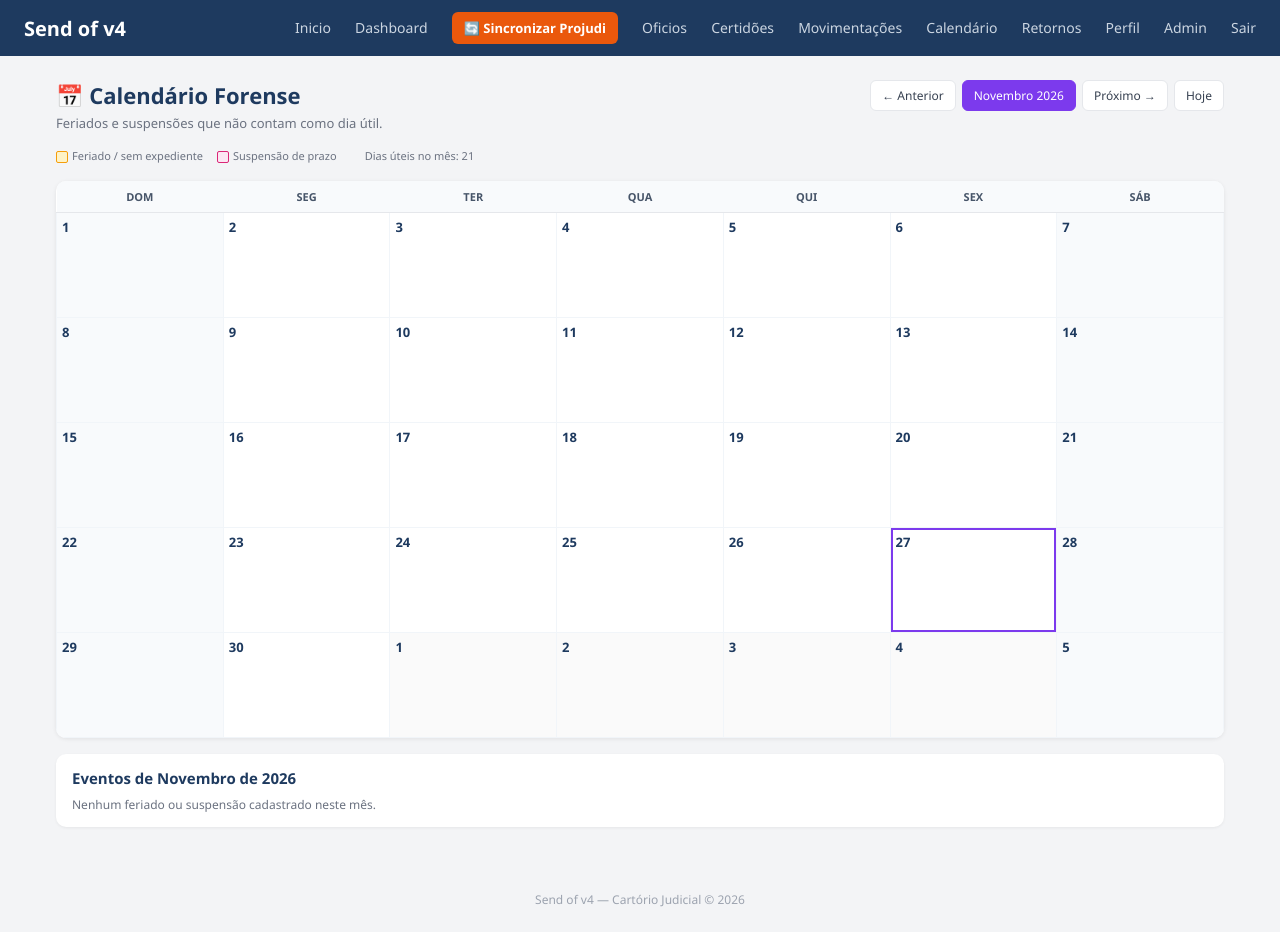
After one commit to guedinho953/send_of_v4, a Django app: page /projudi/calendario/ in a window 1280 px wide. The commit adds this page. Run offline with Django 5.2, Linux system fonts and the light colour scheme; a user stored in the database is signed in; tables that the repository leaves empty hold one stand-in row (values such as "Sample post").

Commit message:
feat: tela visual de calendario forense

```diff
--- /dev/null
+++ b/projudi/calendario_views.py
@@ -0,0 +1,129 @@
+"""Calendário forense: feriados, suspensões e dias úteis."""
+
+from __future__ import annotations
+
+import calendar
+from datetime import date, timedelta
+
+from django.contrib.auth.mixins import LoginRequiredMixin
+from django.views.generic import TemplateView
+
+
+MESES = [
+    'Janeiro', 'Fevereiro', 'Março', 'Abril', 'Maio', 'Junho',
+    'Julho', 'Agosto', 'Setembro', 'Outubro', 'Novembro', 'Dezembro',
+]
+
+
+class CalendarioForenseView(LoginRequiredMixin, TemplateView):
+    template_name = 'projudi/calendario_forense.html'
+
+    def get_context_data(self, **kwargs):
+        context = super().get_context_data(**kwargs)
+        from projudi.models import Feriado, SuspensaoPrazo
+
+        hoje = date.today()
+        try:
+            ano = int(self.request.GET.get('ano') or hoje.year)
+            mes = int(self.request.GET.get('mes') or hoje.month)
+        except (TypeError, ValueError):
+            ano, mes = hoje.year, hoje.month
+        if not 1 <= mes <= 12:
+            mes = hoje.month
+        if not 1900 <= ano <= 2200:
+            ano = hoje.year
+
+        tenant = getattr(self.request.user, 'tenant', None)
+        feriados = Feriado.objects.filter(is_active=True)
+        suspensoes = SuspensaoPrazo.objects.filter(is_active=True)
+        if tenant:
+            feriados = feriados.filter(tenant=tenant)
+            suspensoes = suspensoes.filter(tenant=tenant)
+
+        eventos = {}
+
+        def adicionar(dia, texto, tipo):
+            if dia.year == ano and dia.month == mes:
+                eventos.setdefault(dia, []).append({
+                    'texto': texto,
+                    'tipo': tipo,
+                })
+
+        for feriado in feriados:
+            if feriado.tipo == 'fixo':
+                if feriado.mes == mes and feriado.dia:
+                    try:
+                        dia = date(ano, mes, feriado.dia)
+                    except ValueError:
+                        continue
+                    adicionar(
+                        dia, feriado.nome, 'feriado')
+            elif feriado.data:
+                adicionar(feriado.data, feriado.nome, 'feriado')
+
+        for suspensao in suspensoes:
+            if not suspensao.data_inicio or not suspensao.data_fim:
+                continue
+            dia = max(suspensao.data_inicio, date(ano, mes, 1))
+            fim = min(suspensao.data_fim, date(
+                ano, mes, calendar.monthrange(ano, mes)[1]))
+            while dia <= fim:
+                adicionar(dia, suspensao.nome, 'suspensao')
+                dia += timedelta(days=1)
+
+        cal = calendar.Calendar(firstweekday=6)
+        semanas = []
+        for semana in cal.monthdatescalendar(ano, mes):
+            celulas = []
+            for dia in semana:
+                eventos_dia = eventos.get(dia, [])
+                celulas.append({
+                    'data': dia,
+                    'numero': dia.day,
+                    'no_mes': dia.month == mes,
+                    'fim_semana': dia.weekday() >= 5,
+                    'hoje': dia == hoje,
+                    'feriado': any(
+                        e['tipo'] == 'feriado' for e in eventos_dia),
+                    'suspensao': any(
+                        e['tipo'] == 'suspensao' for e in eventos_dia),
+                    'eventos': eventos_dia,
+                })
+            semanas.append(celulas)
+
+        primeiro = date(ano, mes, 1)
+        anterior = primeiro - timedelta(days=1)
+        proximo = date(
+            ano + (1 if mes == 12 else 0),
+            1 if mes == 12 else mes + 1,
+            1,
+        )
+
+        eventos_mes = []
+        for dia in sorted(eventos):
+            for ev in eventos[dia]:
+                eventos_mes.append({
+                    'data': dia,
+                    'texto': ev['texto'],
+                    'tipo': ev['tipo'],
+                })
+
+        context.update({
+            'ano': ano,
+            'mes': mes,
+            'mes_nome': MESES[mes - 1],
+            'semanas': semanas,
+            'hoje': hoje,
+            'eventos_mes': eventos_mes,
+            'ano_anterior': anterior.year,
+            'mes_anterior': anterior.month,
+            'ano_proximo': proximo.year,
+            'mes_proximo': proximo.month,
+            'dias_uteis': sum(
+                1 for d in calendar.Calendar().itermonthdates(ano, mes)
+                if d.month == mes
+                and d.weekday() < 5
+                and d not in eventos
+            ),
+        })
+        return context
--- a/projudi/urls.py
+++ b/projudi/urls.py
@@ -7,6 +7,7 @@ from . import movimentacao_views
 from . import certidao_views
 from . import certidao_peticao_views
 from . import certidao_modelo_views
+from . import calendario_views
 from . import transito_julgado_views
 
 app_name = 'projudi'
@@ -76,6 +77,7 @@ urlpatterns = [
     path('cumprimentos/<int:pk>/logs/json/', cumprimento_views.CumprimentoLogsJsonView.as_view(), name='cumprimento_logs_json'),
 
     # Aba Certidões (separadas por origem: petição x movimentação)
+    path('calendario/', calendario_views.CalendarioForenseView.as_view(), name='calendario_forense'),
     path('certidoes/', certidao_views.CertidaoHubView.as_view(), name='certidao_hub'),
     path('certidoes/dashboard/', certidao_views.CertidaoDashboardView.as_view(), name='certidao_dashboard'),
     path('certidoes/rags/', certidao_views.RagCertidaoListView.as_view(), name='rag_certidoes'),
--- a/templates/base.html
+++ b/templates/base.html
@@ -57,6 +57,7 @@
             <a href="{% url 'projudi:oficio_dashboard' %}">Oficios</a>
             <a href="{% url 'projudi:certidao_hub' %}">Certidões</a>
             <a href="{% url 'projudi:movimentacao_fila' %}">Movimentações</a>
+            <a href="{% url 'projudi:calendario_forense' %}">Calendário</a>
             <a href="{% url 'projudi:retorno_dashboard' %}">Retornos</a>
             {% if request.user.is_authenticated %}
                 <a href="{% url 'accounts:profile' %}">Perfil</a>
--- /dev/null
+++ b/templates/projudi/calendario_forense.html
@@ -0,0 +1,98 @@
+{% extends "base.html" %}
+
+{% block title %}Calendário Forense — Send of v4{% endblock %}
+
+{% block extra_css %}
+<style>
+    .cal-top { display:flex; justify-content:space-between; align-items:flex-start; gap:12px; flex-wrap:wrap; margin-bottom:16px; }
+    .cal-top h1 { margin:0; font-size:22px; color:#1e3a5f; }
+    .cal-top p { margin:4px 0 0; font-size:13px; color:#6b7280; }
+    .cal-nav { display:flex; gap:6px; align-items:center; flex-wrap:wrap; }
+    .cal-nav a, .cal-nav span { padding:6px 11px; border:1px solid #e5e7eb; border-radius:6px; background:#fff; color:#374151; text-decoration:none; font-size:12px; }
+    .cal-nav a:hover { background:#f9fafb; }
+    .cal-nav .atual { background:#7c3aed; color:#fff; border-color:#7c3aed; }
+    .calendario { width:100%; border-collapse:collapse; table-layout:fixed; background:#fff; border-radius:10px; overflow:hidden; box-shadow:0 1px 4px rgba(0,0,0,.08); }
+    .calendario th { background:#f8fafc; color:#475569; padding:8px 4px; font-size:11px; text-transform:uppercase; border-bottom:1px solid #e5e7eb; text-align:center; }
+    .calendario td { height:105px; vertical-align:top; padding:5px; border:1px solid #f1f5f9; }
+    .calendario td.fora { background:#fafafa; color:#cbd5e1; }
+    .calendario td.fim-semana { background:#f8fafc; }
+    .calendario td.feriado { background:#fef3c7; }
+    .calendario td.suspensao { background:#fce7f3; }
+    .calendario td.hoje { box-shadow:inset 0 0 0 2px #7c3aed; }
+    .dia-num { font-weight:700; font-size:13px; color:#1e3a5f; }
+    .evento { margin-top:3px; padding:2px 4px; border-radius:4px; font-size:9px; line-height:1.25; background:#fef3c7; color:#92400e; }
+    .evento.suspensao { background:#fce7f3; color:#9d174d; }
+    .legenda { display:flex; gap:14px; flex-wrap:wrap; font-size:11px; color:#6b7280; margin:10px 0 18px; }
+    .legenda span::before { content:''; display:inline-block; width:10px; height:10px; border-radius:2px; margin-right:4px; vertical-align:middle; }
+    .legenda .feriado::before { background:#fef3c7; border:1px solid #f59e0b; }
+    .legenda .suspensao::before { background:#fce7f3; border:1px solid #db2777; }
+    .lista-eventos { background:#fff; border-radius:10px; padding:14px 16px; box-shadow:0 1px 3px rgba(0,0,0,.06); }
+    .lista-eventos h3 { margin:0 0 8px; font-size:15px; color:#1e3a5f; }
+    .lista-eventos li { margin:4px 0; font-size:12px; color:#374151; }
+    .lista-eventos .data { font-family:monospace; font-weight:700; color:#1e3a5f; display:inline-block; min-width:75px; }
+</style>
+{% endblock %}
+
+{% block content %}
+<div class="cal-top">
+    <div>
+        <h1>📅 Calendário Forense</h1>
+        <p>Feriados e suspensões que não contam como dia útil.</p>
+    </div>
+    <div class="cal-nav">
+        <a href="?ano={{ ano_anterior }}&mes={{ mes_anterior }}">← Anterior</a>
+        <span class="atual">{{ mes_nome }} {{ ano }}</span>
+        <a href="?ano={{ ano_proximo }}&mes={{ mes_proximo }}">Próximo →</a>
+        <a href="{% url 'projudi:calendario_forense' %}">Hoje</a>
+    </div>
+</div>
+
+<div class="legenda">
+    <span class="feriado">Feriado / sem expediente</span>
+    <span class="suspensao">Suspensão de prazo</span>
+    <span>Dias úteis no mês: {{ dias_uteis }}</span>
+</div>
+
+<table class="calendario">
+    <thead>
+        <tr>
+            <th>Dom</th><th>Seg</th><th>Ter</th><th>Qua</th>
+            <th>Qui</th><th>Sex</th><th>Sáb</th>
+        </tr>
+    </thead>
+    <tbody>
+        {% for semana in semanas %}
+        <tr>
+            {% for dia in semana %}
+            <td class="{% if not dia.no_mes %}fora {% endif %}{% if dia.fim_semana %}fim-semana {% endif %}{% if dia.feriado %}feriado {% endif %}{% if dia.suspensao %}suspensao {% endif %}{% if dia.hoje %}hoje{% endif %}">
+                <div class="dia-num">{{ dia.numero }}</div>
+                {% for ev in dia.eventos %}
+                <div class="evento {% if ev.tipo == 'suspensao' %}suspensao{% endif %}"
+                     title="{{ ev.texto }}">
+                    {{ ev.texto|truncatechars:32 }}
+                </div>
+                {% endfor %}
+            </td>
+            {% endfor %}
+        </tr>
+        {% endfor %}
+    </tbody>
+</table>
+
+<div class="lista-eventos" style="margin-top:16px;">
+    <h3>Eventos de {{ mes_nome }} de {{ ano }}</h3>
+    {% if eventos_mes %}
+    <ul style="margin:0; padding-left:18px;">
+        {% for ev in eventos_mes %}
+        <li>
+            <span class="data">{{ ev.data|date:"d/m/Y" }}</span>
+            {{ ev.texto }}
+            {% if ev.tipo == 'suspensao' %}<span style="color:#9d174d;">(suspensão)</span>{% endif %}
+        </li>
+        {% endfor %}
+    </ul>
+    {% else %}
+    <div style="font-size:12px; color:#6b7280;">Nenhum feriado ou suspensão cadastrado neste mês.</div>
+    {% endif %}
+</div>
+{% endblock %}
--- a/templates/projudi/certidao_hub.html
+++ b/templates/projudi/certidao_hub.html
@@ -41,6 +41,7 @@
     <strong>Visão unificada:</strong>
     <a href="{% url 'projudi:certidao_tabela' %}">📊 Certidões em Tabela</a>
     · <a href="{% url 'projudi:rag_certidoes' %}">🧠 RAGs de Certidão</a>
+    · <a href="{% url 'projudi:calendario_forense' %}">📅 Calendário Forense</a>
     · <a href="{% url 'projudi:certidao_dashboard' %}">📄 Dashboard antigo</a>
 </div>
 {% endblock %}
```
